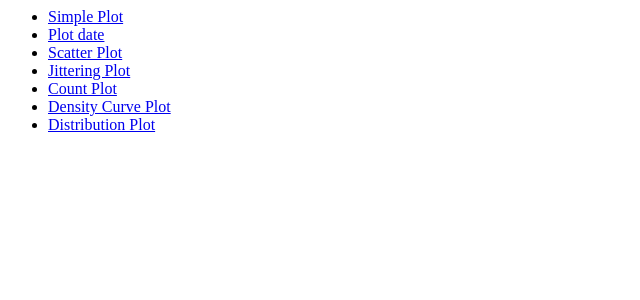
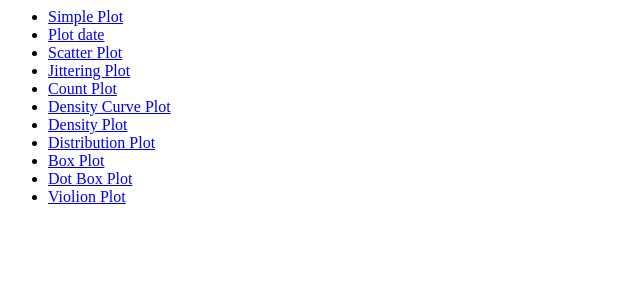
Before and after one commit to hello-kukoo/flaskplot, a Flask app: page / in a window 1280 px wide. Shown: the top 300 px of the page, without its empty margins (0-640 px from the left). Run offline with Flask 2, Linux system fonts and the light colour scheme; parts of the project's set-up code (start-up, migrations or seed data) failed here and were passed over.

Commit message:
add more new figures

```diff
--- a/app.py
+++ b/app.py
@@ -43,9 +43,11 @@ def plot_fig(figure):
     FigureCanvas(fig).print_png(output)
     return Response(output.getvalue(), mimetype='image/png')
 
+
 @app.route('/')
 def index():
     return render_template('index.html')
+
 
 @app.route('/simple.plot')
 def simple_plot():
@@ -59,6 +61,7 @@ def create_figure():
     ys = [random.randint(1, 50) for x in xs]
     ax.plot(xs, ys)
     return fig
+
 
 @app.route("/plotdate.plot")
 def plotdate_plot():
@@ -81,7 +84,6 @@ def plotdate_plot():
     return Response(output.getvalue(), mimetype='image/png')
 
 
-
 @app.route("/scatter.plot")
 def scatter_plot():
     fig = create_scatter_figure()
@@ -102,8 +104,9 @@ def create_scatter_figure():
         axes.scatter('area', 'poptotal',
                     data=midwest.loc[midwest.category==category, :],
                     s=20, cmap=colors[i], label=str(category))
-        # "c=" 修改为 "cmap="，Python数据之道 备注
+                    # "c=" 修改为 "cmap="，Python数据之道 备注
     return fig
+
 
 @app.route("/jittering.plot")
 def jittering_plot():
@@ -117,8 +120,8 @@ def create_jitterting_figure():
     fig = Figure(figsize=(16, 10), dpi=80, facecolor='w', edgecolor='k')
     axes = fig.add_subplot(111)
     sns.stripplot(mpg_df.cty, mpg_df.hwy, jitter=0.25, size=8, ax=axes, linewidth=.5)
+    return fig
 
-    return fig
 
 @app.route("/counts.plot")
 def counts_plot():
@@ -133,7 +136,6 @@ def create_counts_figure():
     fig = Figure(figsize=(16, 10), dpi=80, facecolor='w', edgecolor='k')
     axes = fig.add_subplot(111, title="Counts Plot - Size of circle is bigger as more points overlap")
     sns.stripplot(df_counts.cty, df_counts.hwy, size=df_counts.counts*2, ax=axes)
-
     return fig
 
 
@@ -144,7 +146,7 @@ def desity_curve_plot():
 
 def create_desity_curve_figure():
     # Plot
-    fig = Figure(figsize=(13, 10), dpi=80)
+    fig = Figure(figsize=(16, 10), dpi=80)
     axes = fig.add_subplot(111, ylim=(0, 0.35),
                         title="Density Plot of City Mileage by Vehicle Type")
     sns.distplot(mpg_df.loc[mpg_df['class'] == 'compact', "cty"], color="dodgerblue",
@@ -158,9 +160,9 @@ def create_desity_curve_figure():
                 ax=axes)
 
     # Decoration
-    fig.legend()
+    # fig.legend()
+    return fig
 
-    return fig
 
 @app.route("/distribution.plot")
 def distribution_plot():
@@ -191,5 +193,81 @@ def create_distribution_figure():
 
     # Plot a historgram and kernel density estimate
     sns.distplot(d, color="m", ax=ax4)
+    return fig
 
+
+@app.route("/kde.plot")
+def kde_plot():
+    fig = create_kde_figure()
+    return plot_fig(fig)
+
+def create_kde_figure():
+    # Draw Plot
+    fig = Figure(figsize=(13, 10), dpi=80)
+    axes = fig.add_subplot(111, ylim=(0, 0.35),
+                        title='Density Plot of City Mileage by n_Cylinders')
+    sns.kdeplot(mpg_df.loc[mpg_df['cyl'] == 4, "cty"], shade=True, color="g",
+                label="Cyl=4", alpha=.7, ax=axes)
+    sns.kdeplot(mpg_df.loc[mpg_df['cyl'] == 5, "cty"], shade=True, color="deeppink",
+                label="Cyl=5", alpha=.7,ax=axes)
+    sns.kdeplot(mpg_df.loc[mpg_df['cyl'] == 6, "cty"], shade=True, color="dodgerblue",
+                label="Cyl=6", alpha=.7, ax=axes)
+    sns.kdeplot(mpg_df.loc[mpg_df['cyl'] == 8, "cty"], shade=True, color="orange",
+                label="Cyl=8", alpha=.7, ax=axes)
+    # Decoration
+    fig.legend()
     return fig
+
+
+@app.route("/box.plot")
+def box_plot():
+    fig = create_box_figure()
+    return plot_fig(fig)
+
+def create_box_figure():
+    sns.set_style("white")
+    # Draw Plot
+    fig = Figure(figsize=(13, 10), dpi=80)
+    axes = fig.add_subplot(111, ylim=(10, 40),
+                        title="Box Plot of Highway Mileage by Vehicle Class")
+    sns.boxplot(x='class', y='hwy', data=mpg_df, notch=False, ax=axes)
+    for i in range(len(mpg_df['class'].unique())-1):
+        axes.vlines(i+.5, 10, 45, linestyles='solid', colors='gray', alpha=0.2)
+    return fig
+
+@app.route("/dotbox.plot")
+def dotbox_plot():
+    fig = create_dotbox_figure()
+    return plot_fig(fig)
+
+def create_dotbox_figure():
+    sns.set_style("white")
+    # Draw Plot
+    fig = Figure(figsize=(13, 10), dpi=80)
+    axes = fig.add_subplot(111, title="Box Plot of Highway Mileage by Vehicle Class")
+
+
+    sns.boxplot(x='class', y='hwy', data=mpg_df, hue='cyl', ax=axes)
+    sns.stripplot(x='class', y='hwy', data=mpg_df,
+                color='black', size=3, jitter=1, ax=axes)
+
+    for i in range(len(mpg_df['class'].unique())-1):
+        axes.vlines(i+.5, 10, 45, linestyles='solid', colors='gray', alpha=0.2)
+
+    # Decoration
+    fig.legend(title='Cylinders')
+    return fig
+
+@app.route("/violion.plot")
+def violion_plot():
+    fig = create_violion_figure()
+    return plot_fig(fig)
+
+def create_violion_figure():
+    # Draw Plot
+    fig = Figure(figsize=(13, 10), dpi=80)
+    axes = fig.add_subplot(111, title="Violin Plot of Highway Mileage by Vehicle Class")
+
+    sns.violinplot(x='class', y='hwy', data=mpg_df, scale='width',
+                inner='quartile', ax=axes)
+    return fig
--- a/templates/index.html
+++ b/templates/index.html
@@ -5,5 +5,9 @@
     <li><a href="/jittering.plot">Jittering Plot</a></li>
     <li><a href="/counts.plot">Count Plot</a></li>
     <li><a href="/densitycurve.plot">Density Curve Plot</a></li>
+    <li><a href="/kde.plot">Density Plot</a></li>
     <li><a href="/distribution.plot">Distribution Plot</a></li>
+    <li><a href="/box.plot">Box Plot</a></li>
+    <li><a href="/dotbox.plot">Dot Box Plot</a></li>
+    <li><a href="/violion.plot">Violion Plot</a></li>
 </ul>
```
